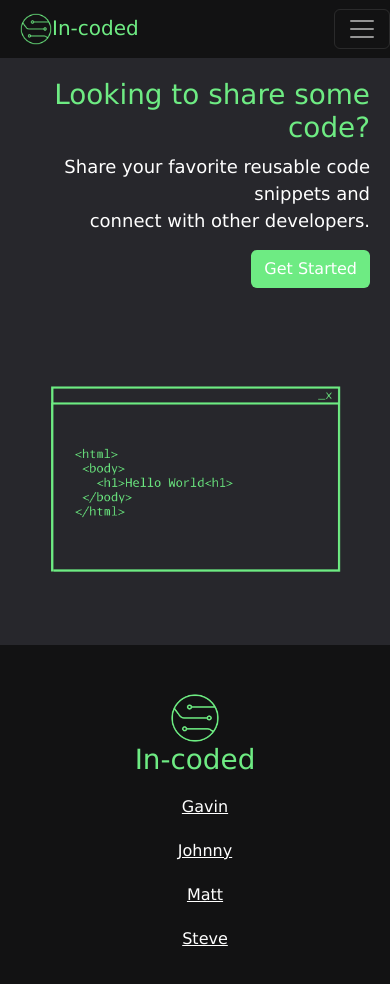
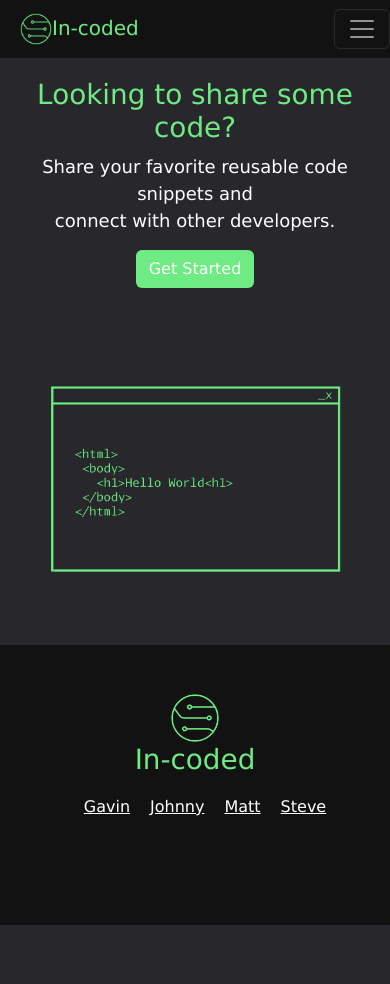
Before and after one commit to GavPO/in-ployed, a React (Create React App) app in the folder client/: page / in a window 390 px wide. Shown: the top 984 px of the page. After the commit the page ends 925 px from the top, so only its background shows below. Built offline with nearby package versions, Linux system fonts and the light colour scheme.

Commit message:
Added profile page css

```diff
--- a/client/src/components/NavTabs.js
+++ b/client/src/components/NavTabs.js
@@ -6,10 +6,10 @@ import logo from '../assets/logo.png';
 function NavTabs({ currentPage, handlePageChange }) {
   return (
     <Navbar className="navbar navbar-expand-lg navbar-dark" collapseOnSelect  expand="lg">
-      <a className="navbar-brand" href="#">
+      <Nav.Link className="navbar-brand" href="#about"onClick={() => handlePageChange('Homepage')}>
         <img src={logo} width="32" height="32" className="d-inline-block align-top" alt=""/>
         In-coded
-      </a>
+          </Nav.Link>
     <Navbar.Toggle />
     <Navbar.Collapse>
       <Nav className="ms-auto d-block">
--- a/client/src/components/pages/Homepage.js
+++ b/client/src/components/pages/Homepage.js
@@ -15,7 +15,7 @@ export default function Homepage({ currentPage, handlePageChange }) {
       <div id="jumbotronText">
   <h1>Looking to share some code?</h1>
   <p className="align-middle">Share your favorite reusable code snippets and<br/> connect with other developers.</p>
-  <button type="button" class="btn btn-link">Get Started</button>
+  <button type="button" className="btn btn-link">Get Started</button>
       </div>
       </div>
       <div className="col-lg-6">
--- a/client/src/styles/Homepage.css
+++ b/client/src/styles/Homepage.css
@@ -50,6 +50,7 @@ body{
     #jumbotronText{
         margin: 20px;
         color: #6EEB83;
+        text-align: center;
     }
     #jumbotron1{
         display: none;
--- a/client/src/styles/Profile.css
+++ b/client/src/styles/Profile.css
@@ -1,27 +1,48 @@
-body {
+body{
+    overflow-x: hidden;
     font-family: Verdana, sans-serif;
-  }
-
-.navbar{
-    background-color: #121213;
+    background-color: #27272C;
 }
 
-.navbar-brand{
-    padding-left: 20px;
-    color: #6EEB83;
-    display: inline-flex;
-}
-li{
-    display: inline-flex;
-    color: #fff;
+#profile img{
+    height: 40vh;
+    width: 40vh;
+    border-radius: 20px;
+    margin: 40px;
 }
 
-@media (max-width: 991px) {
-    li{
-        display:block;
+#profile h1{
+    color: #6EEB83;
+    margin: 50px;
+}
+
+#profile p{
+    color: #fff;
+    margin: 50px;
+}
+
+#contact{
+    margin: 40px;
+}
+
+#profile a{
+    color: #fff;
+    margin: 10px
+}
+
+@media (max-width: 992px) {
+    #profile img{
+        height: 20vh;
+        width: 20vh;
+        margin: 20px;
     }
-
-    ul{
-        padding-left: 20px;
+    #profile h1{
+        margin: 20px;
+    }
+    #profile p{
+        margin: 20px;
+    }
+    #profile a{
+        margin: 20px;
     }
 }
```
